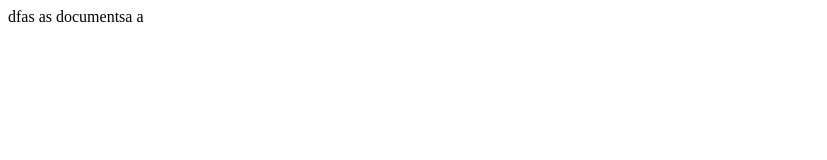
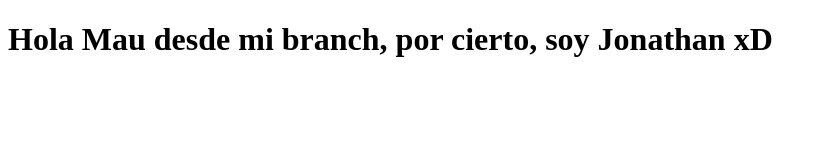
Before and after one commit to mauriciodelrio/ejercicios-clase, a plain HTML site: page 1/index.html in a window 1280 px wide. Shown: the whole page, without its empty margins (0-827 px from the left). Drawn offline with Linux system fonts and the light colour scheme.

Commit message:
agregue un h1 saludandote

```diff
--- a/1/index.html
+++ b/1/index.html
@@ -7,10 +7,7 @@
   <title>Document</title>
 </head>
 <body>
-  dfas
-  as
-  documentsa
-  a
+ <h1>Hola Mau desde mi branch, por cierto, soy Jonathan xD</h1>
 
 </body>
 </html>
```
